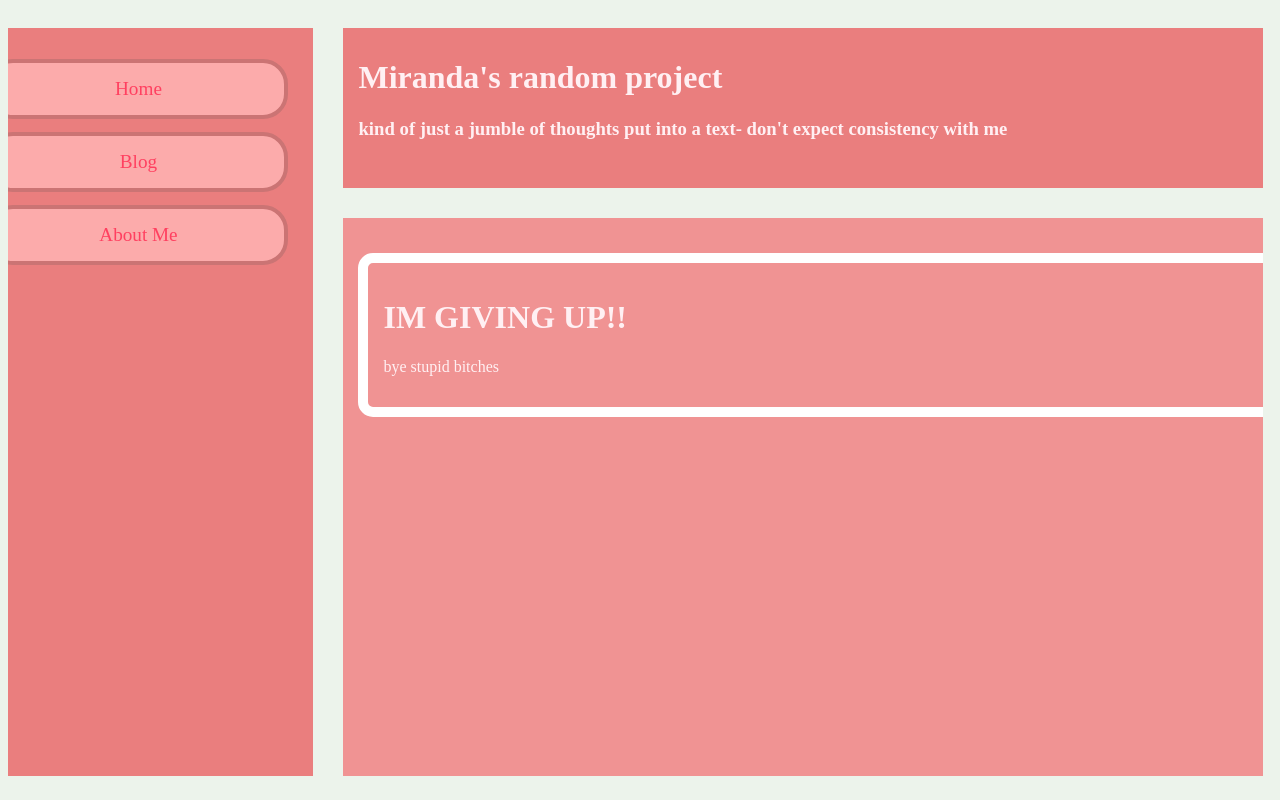
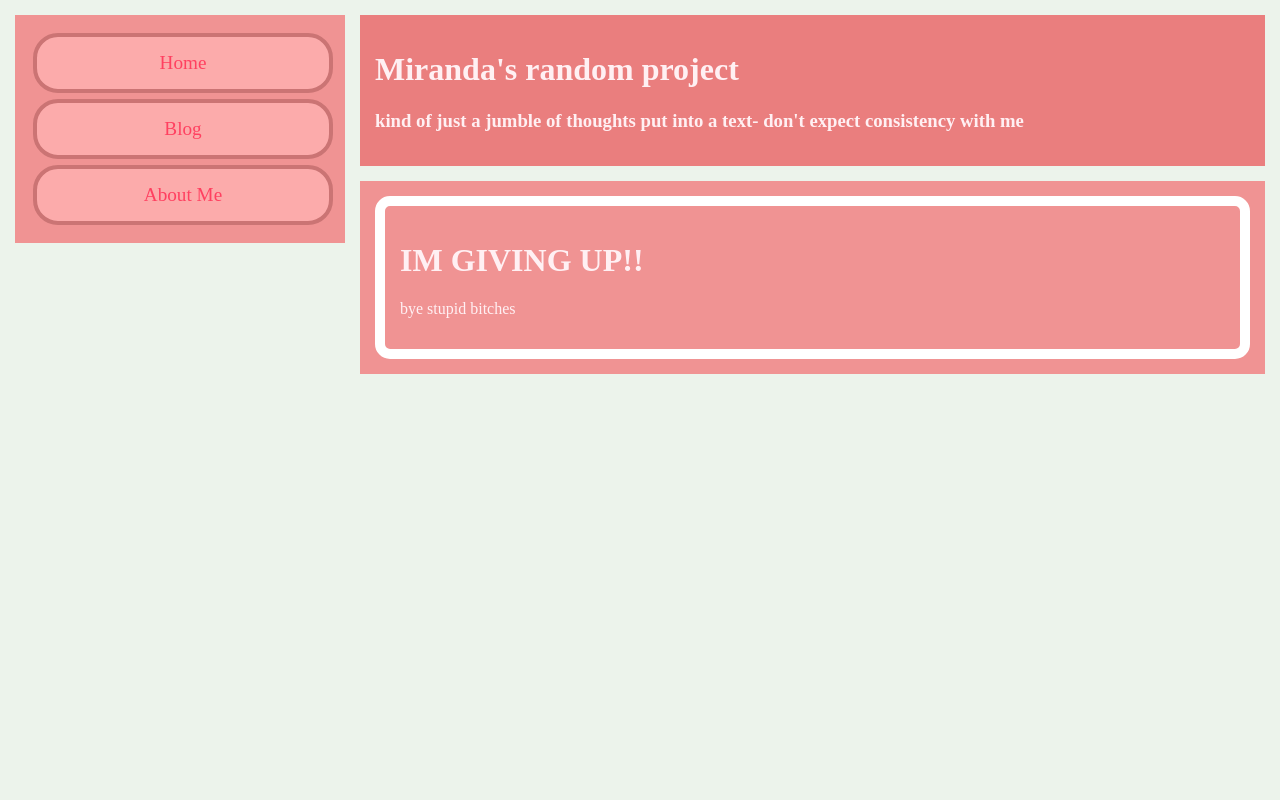
Before and after one commit to MirandaisNOTgay/Mirandaisasleep, a plain HTML site: page mirandaisasleep/index.html in a window 1280 px wide. Drawn offline with Linux system fonts and the light colour scheme.

Commit message:
Yeah, Miranda, I am the fucking better

```diff
--- a/mirandaisasleep/index.html
+++ b/mirandaisasleep/index.html
@@ -5,71 +5,51 @@
     <link rel="stylesheet" href="style.css"/>
   </head>
   <body>
-
     <main>
-
-
-
-      <left>
-
+      <div id="left">
         <input class="button" id="home" value="Home" type="button"/>
         <input class="button" id="blog" value="Blog" type="button"/>
         <input class="button" id="about_me" value="About Me" type="button"/>
-
-        <div style="height: 70%;"></div>
-
-      </left>
-
-      <div style="min-width: 30px;"></div>
+      </div>
 
       <div id="content">
-
         <header>
-
           <h1>Miranda's random project</h1>
           <h3>kind of just a jumble of thoughts put into a text- don't expect consistency with me</h3>
-
         </header>
-
-        <div style="min-height: 30px;"></div>
 
         <div id="main-container">
           <div id="daily_blog_update">
-
             <div class="blog_post">
               <h1> IM GIVING UP!!</h1>
               <p> bye stupid bitches </p>
             </div>
-
-
-
           </div>
         </div>
-
-
       </div>
 
     </main>
   </body>
+
   <script>
 
     let blog = document.getElementById("blog");
 
     blog.addEventListener("mousedown", () => {
-      window.location.href = "./blog.html";
+    window.location.href = "./blog.html";
     })
 
     let home = document.getElementById("home")
 
     home.addEventListener("mousedown", () => {
-      window.location.href = "./index.html";
+    window.location.href = "./index.html";
     })
 
     let about_me = document.getElementById("about_me");
 
     about_me.addEventListener("mousedown", () => {
     window.location.href = "./about_me.html";
-   })
+    })
 
-</script>
+  </script>
 </html>
--- a/mirandaisasleep/style.css
+++ b/mirandaisasleep/style.css
@@ -2,54 +2,48 @@
    HTML content. To learn how to do something, just try searching Google for questions like
    "how to change link color." */
 
-
 html, body {
     background-color: rgb(236, 243, 235);
-  color: rgb(255, 240, 243);
-  font-family: Calisto MB;
+    color:            rgb(255, 240, 243);
+    font-family:      Calisto MB;
+}
 
-  min-height: 98%;
-  height:     98%;
-
-  min-width:  99%;
-  width:      99%;
-
-  overflow: hidden;
+body {
+    margin: 0;
+    height: 100%;
+    padding: 15px;
 }
 
 main {
-
-  height: 100%;
-  width:  100%;
+    margin: 0;
+    min-height: 100%;
+    min-width: 100%;
 
     display:         flex;
     flex-direction:  row;
     justify-content: center;
     align-content:   center;
-  margin: 20px;
 }
 
-left {
+#left {
+    min-height: 100%;
+    height:     100%;
+    min-width:  300px;
 
-  background-color: rgb(234, 126, 126);
-  height:     100%;
-  min-height: 100%;
+    background-color: rgb(240, 147, 147);
 
-  min-width:  300px;
-  width:      300px;
+    display:         flex;
+    justify-content: space-around;
+    align-content:   flex-start;
+    flex-direction:  column;
 
-  padding: 25px;
-  display: flex;
-  flex-direction: column;
-  align-content: flex-start;
-  justify-content: space-around;
-
+    margin-right: 15px;
+    padding: 15px;
 }
 
 #content {
-
-min-width:  80%;
-min-height: 80%;
+    min-height: 100%;
+    width: 100%;
 }
 
 .button {
@@ -59,29 +53,22 @@ min-height: 80%;
     background-color: rgb(252, 171, 171);
 
     border: 4px solid rgb(203, 116, 116);
-  color: rgb(255, 64, 96);
+    color:  rgb(255, 64, 96);
     font-size: larger;
     font-family: Goudy Old Style;
 
+    margin: 3px;
 }
 
 header {
+    background-color:rgb(234, 126, 126);
+    height:          auto;
 
-  height: 150px;
-  width: 100%;
-  padding-left: 15px;
-  padding-top: 10px;
-  background-color:rgb(234, 126, 126);
+    padding: 15px;
 }
 
 #main-container {
-  overflow-x: hidden;
-  overflow-y: auto;
-
-  height:     100%;
-  min-height: 100%;
-  width:      95%;
-  min-width:  95%;
+    background-color: rgb(240, 147, 147);
 
     display:         flex;
     flex-direction:  column;
@@ -89,10 +76,11 @@ header {
     align-content:   center;
     align-items:     center;
 
-
+    margin-bottom: 15px;
+    margin-top:    15px;
+    padding:       15px;
 }
 .blog_post {
-  margin: 15px;
     padding: 15px;
     border: 10px solid white;
     border-radius: 15px;
@@ -104,8 +92,6 @@ header {
     width:  100%;
     min-width: 100%;
     background-color: rgb(240, 147, 147);
-  padding: 20px;
-  padding-bottom: 100px;
 
 }
 #blog_container {
```
Lines whose indentation alone changed are shown as unchanged.
